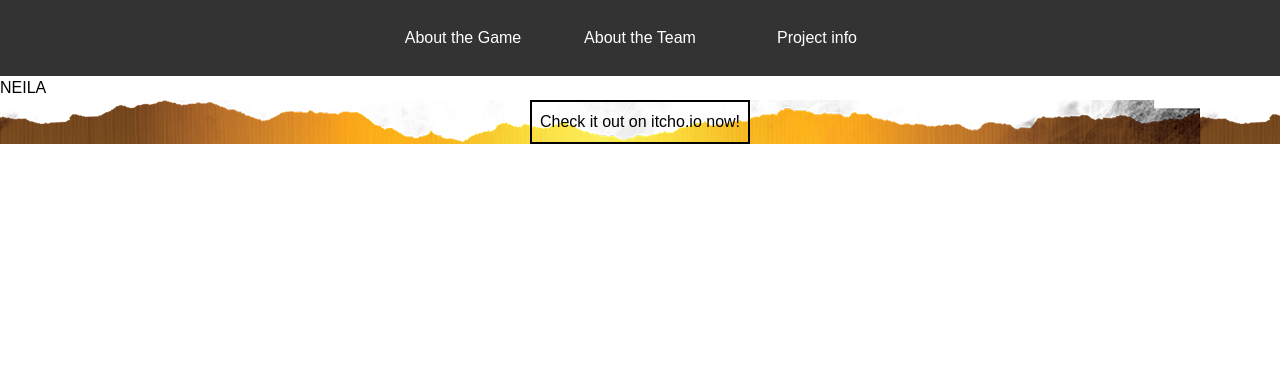
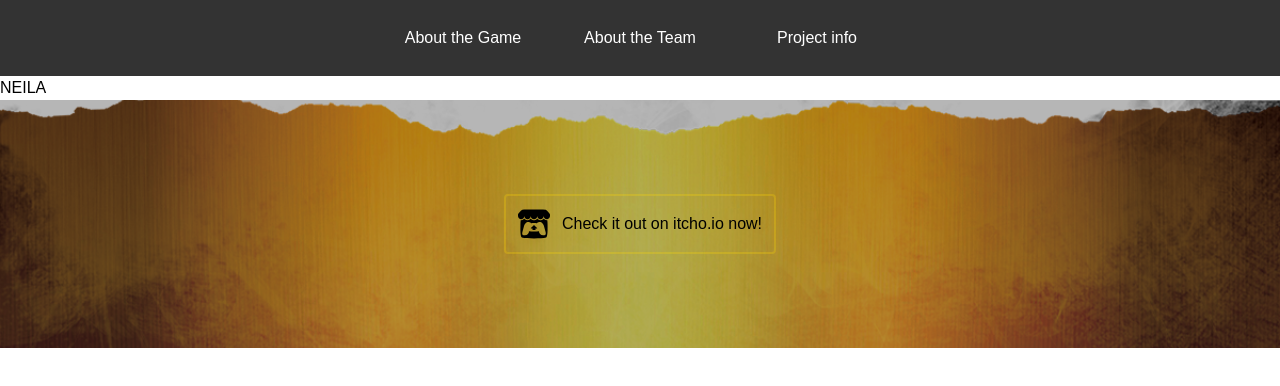
Before and after one commit to jasminedns/neila, a Next.js app: page / in a window 1280 px wide. Shown: the top 386 px of the page. Built offline with nearby package versions, Linux system fonts and the light colour scheme.

Commit message:
dowload button link

```diff
--- a/src/app/globals.css
+++ b/src/app/globals.css
@@ -49,6 +49,21 @@ body {
 
 .hp__button--link {
   background-image: url("../../public/border.png");
+  background-position: 100% ;
+  background-repeat: no-repeat;
+  background-size: cover;
   display: flex;
   justify-content: center;
+  min-height: 248px;
+  position: relative;
+  z-index: 10;
 }
+
+.hp__button--link::before {
+  background-color: rgba(0, 0, 0, 0.285);
+  content: "";
+  min-height: 248px;
+  position: absolute;
+  width: 100%;
+  z-index: 20;
+}
--- a/src/app/page.tsx
+++ b/src/app/page.tsx
@@ -1,3 +1,4 @@
+import { SiItchdotio } from "react-icons/si";
 import "@/app/globals.css";
 
 export default function Home() {
@@ -5,11 +6,13 @@ export default function Home() {
     <>
       <h1>NEILA</h1>
       <div className="hp__button--link">
-        <div className="p-2 border-2">
-          Check it out on itcho.io now!
+        <div className="mx-auto self-center">
+          <div className="p-3 border-2 flex flex-row items-center justify-center gap-3 border-[#FFD700]/25 rounded-sm relative z-30">
+            <SiItchdotio size={32}/>
+            <a href="#" target="_blank" className="hover:underline">Check it out on itcho.io now!</a>
+          </div>
         </div>
       </div>
     </>
-
   );
 }
```
Also changed, not shown: package.json (+5 -4 lines), 1 other file (tests, documents, lock files or other folders).
